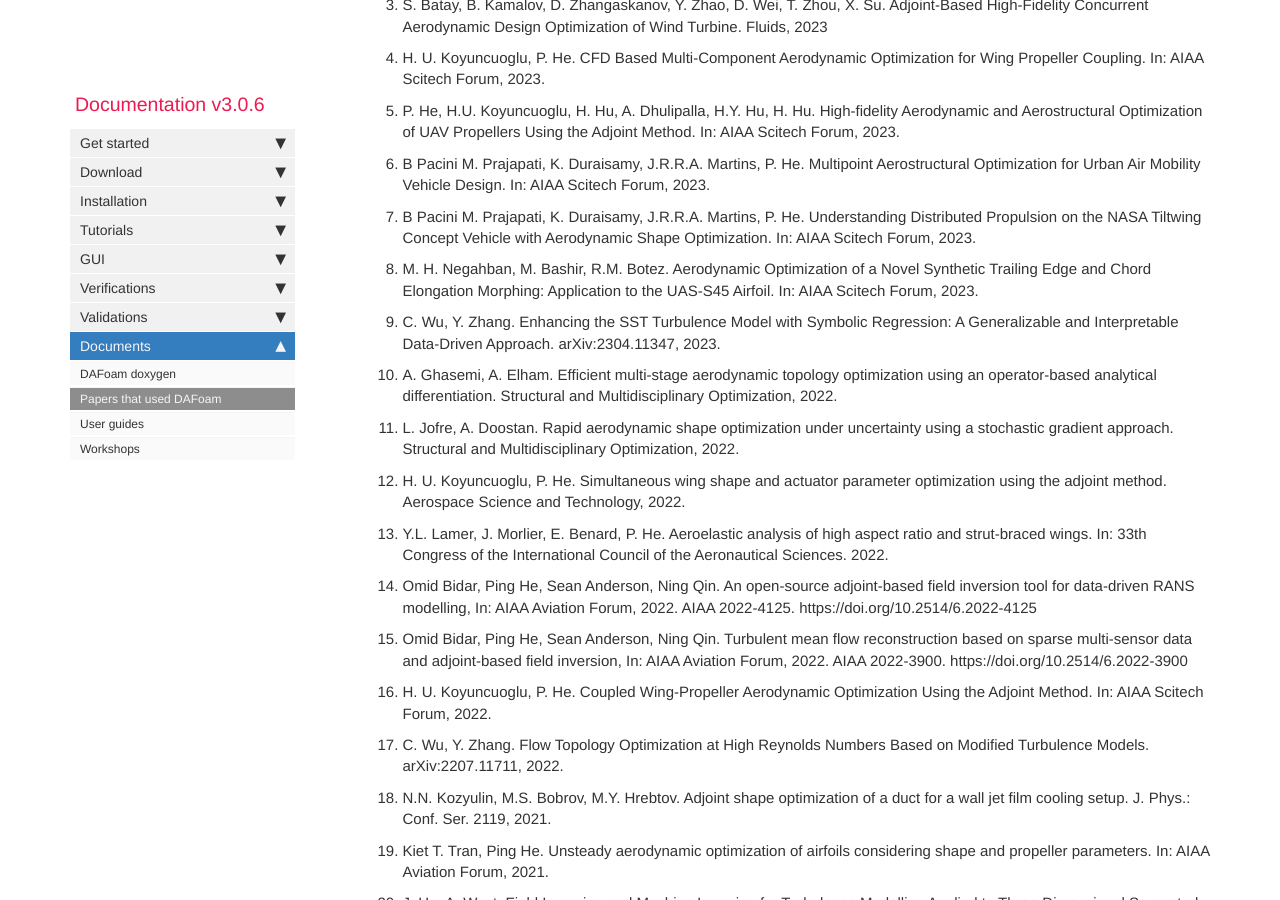
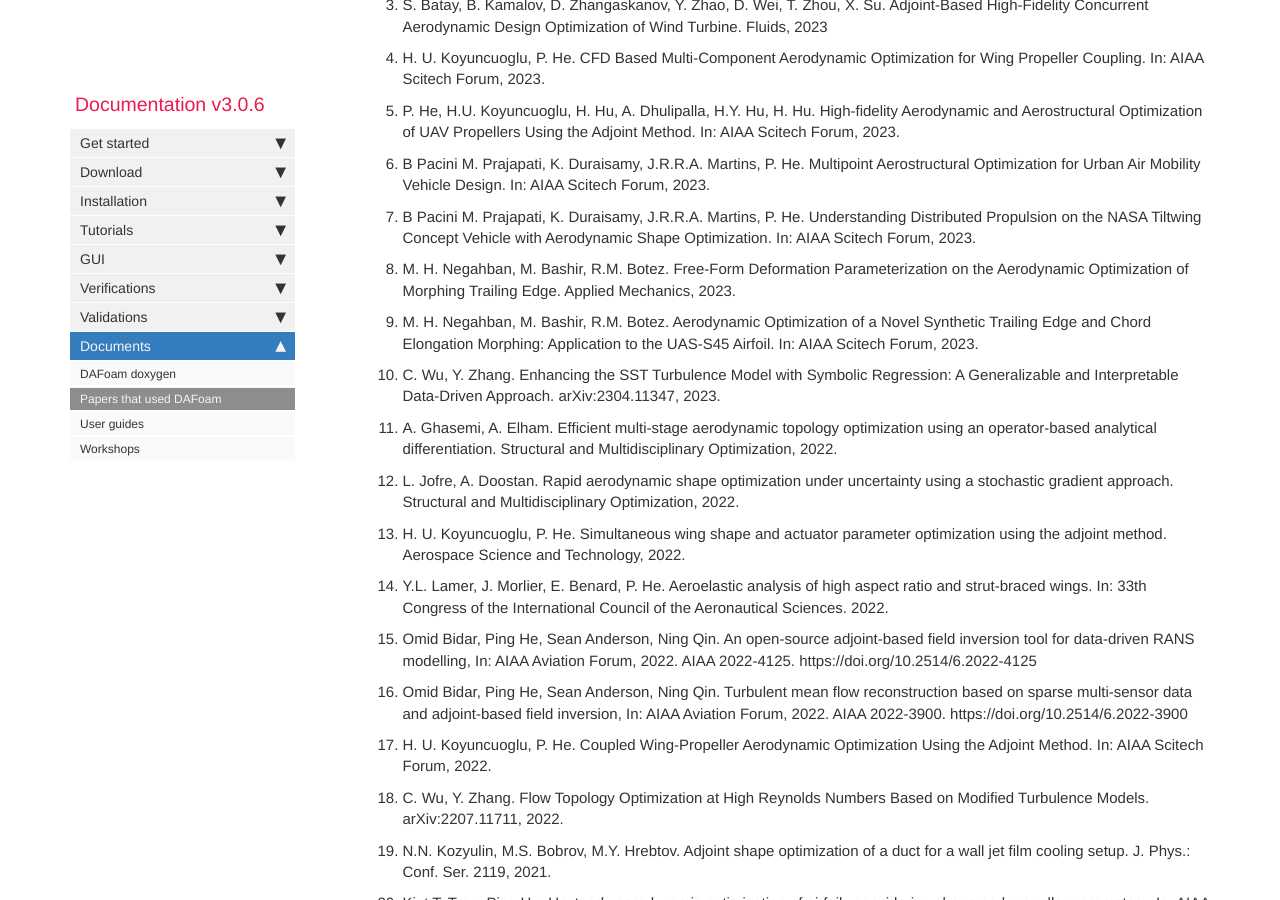
Before and after one commit to DAFoam/DAFoam.github.io, a Jekyll site: the page built from pages/mydoc/mydoc_docs_publications.md, in a window 1280 px wide and 900 px high, scrolled down 349 px. Built offline with Jekyll 4.4.1, drawn with Linux system fonts in a browser that asks for light colours; comment, search, counter and statistics services are not loaded.

Commit message:
content update

```diff
--- a/pages/mydoc/mydoc_docs_publications.md
+++ b/pages/mydoc/mydoc_docs_publications.md
@@ -24,6 +24,8 @@ The following publications used or tested DAFoam in their studies. If we miss yo
 1. B Pacini M. Prajapati, K. Duraisamy, J.R.R.A. Martins, P. He. Multipoint Aerostructural Optimization for Urban Air Mobility Vehicle Design. In: AIAA Scitech Forum, 2023.
 
 1. B Pacini M. Prajapati, K. Duraisamy, J.R.R.A. Martins, P. He. Understanding Distributed Propulsion on the NASA Tiltwing Concept Vehicle with Aerodynamic Shape Optimization. In: AIAA Scitech Forum, 2023.
+
+1. M. H. Negahban, M. Bashir, R.M. Botez. Free-Form Deformation Parameterization on the Aerodynamic Optimization of Morphing Trailing Edge. Applied Mechanics, 2023.
 
 1. M. H. Negahban, M. Bashir, R.M. Botez. Aerodynamic Optimization of a Novel Synthetic Trailing Edge and Chord Elongation Morphing: Application to the UAS-S45 Airfoil. In: AIAA Scitech Forum, 2023.
 
```
